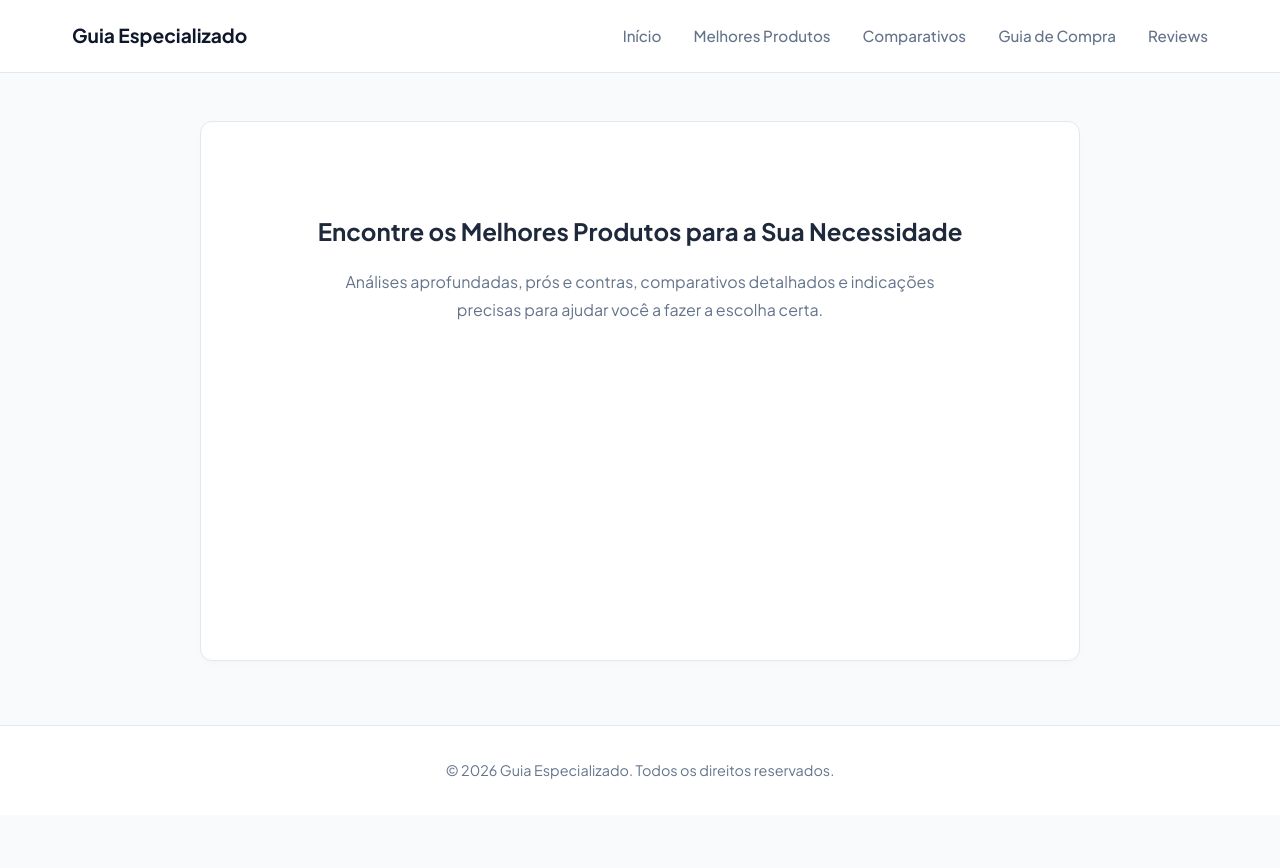
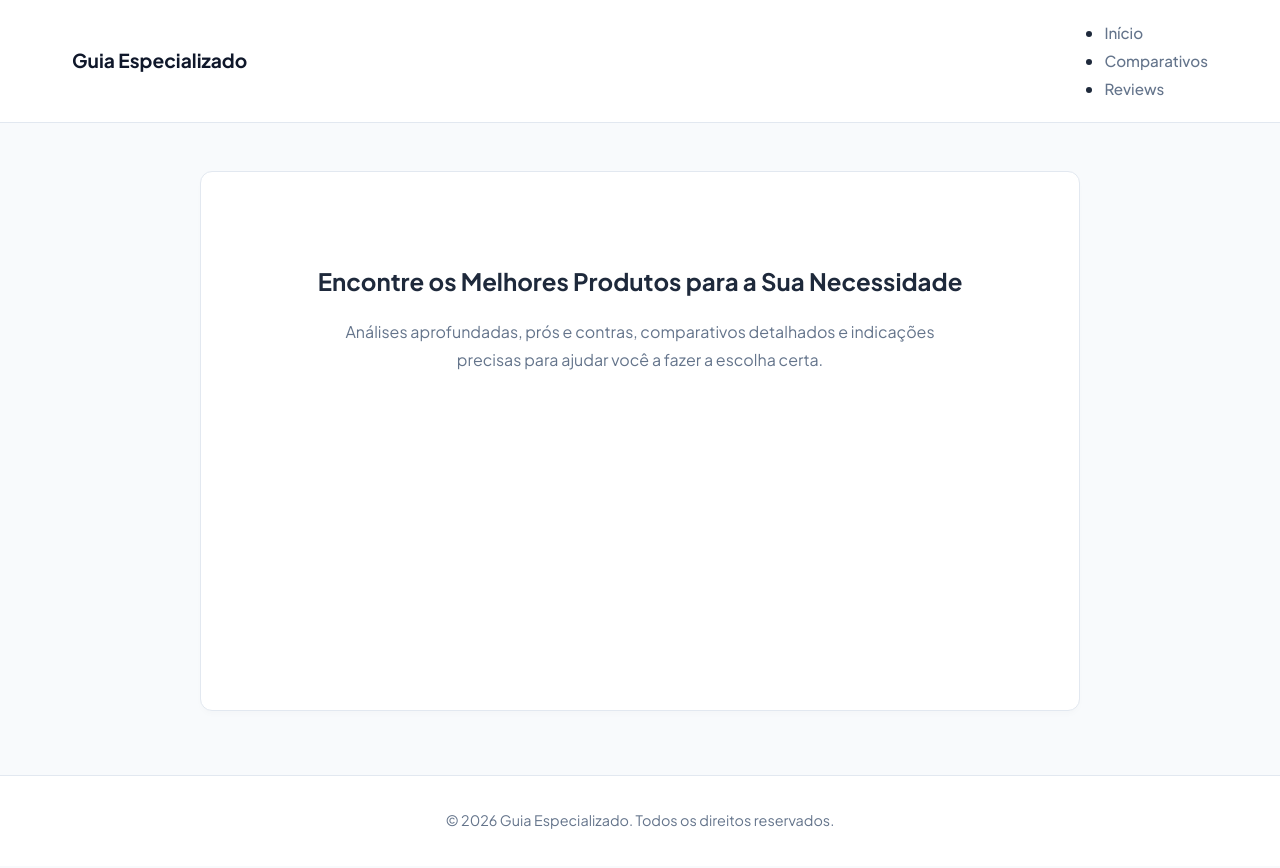
Before and after one commit to membroequipe/SiteReview, a Jekyll site: the page built from index.html, in a window 1280 px wide. Shown: the top 868 px of the page. Built offline with Jekyll 4.4.1, drawn with Linux system fonts in a browser that asks for light colours.

Commit message:
Update default.html

```diff
--- a/_layouts/default.html
+++ b/_layouts/default.html
@@ -22,11 +22,11 @@
         <div class="nav-container">
             <a href="{{ '/' | relative_url }}" class="site-logo">Guia Especializado</a>
             <nav class="site-nav">
-                <a href="{{ '/' | relative_url }}">Início</a>
-                <a href="{{ '/melhores-produtos/' | relative_url }}">Melhores Produtos</a>
-                <a href="{{ '/comparativos/' | relative_url }}">Comparativos</a>
-                <a href="{{ '/guia-de-compra/' | relative_url }}">Guia de Compra</a>
-                <a href="{{ '/reviews/' | relative_url }}">Reviews</a>
+              <ul class="nav-list">
+                <li><a href="{{ '/' | relative_url }}">Início</a></li>
+                <li><a href="{{ '/comparativos/' | relative_url }}">Comparativos</a></li>
+                <li><a href="{{ '/reviews/' | relative_url }}">Reviews</a></li>
+              </ul>
             </nav>
         </div>
     </header>
```
